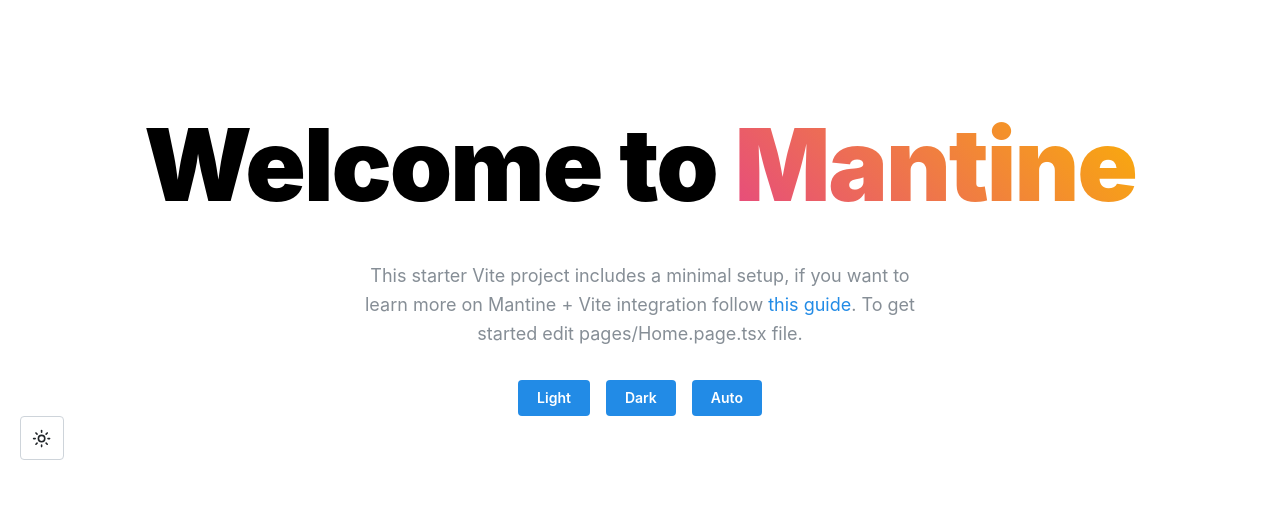
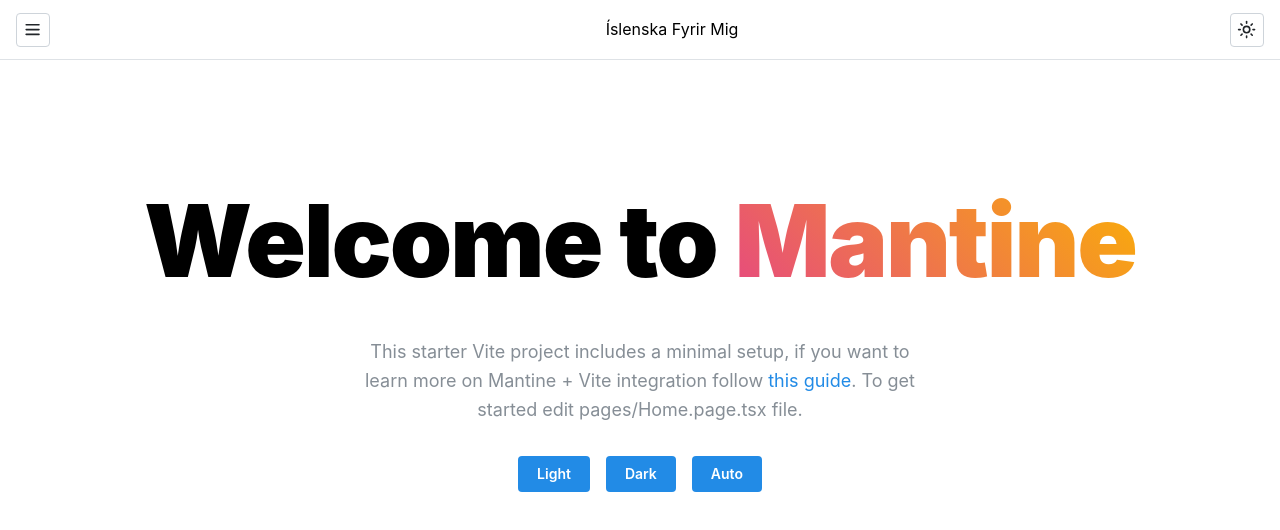
Before and after one commit to eg-heiti-christian/islenska-fyrir-mig, a React (Vite) app: page / in a window 1280 px wide. Shown: the top 530 px of the page. Built offline with nearby package versions, Linux system fonts and the light colour scheme.

Commit message:
Creating Header and Sidebar
- add Menu button for Header
- add Theme Toggle to Header

```diff
--- a/src/App.tsx
+++ b/src/App.tsx
@@ -1,15 +1,17 @@
 import '@mantine/core/styles.css';
 
 import { MantineProvider } from '@mantine/core';
+
+import { Layout } from './components/Layout/Layout'
 import { Router } from './Router';
 import { theme } from './theme';
 
 export default function App() {
   return (
     <MantineProvider theme={theme}>
-      <>
+      <Layout>
         <Router />
-      </>
+      </Layout>
     </MantineProvider>
   );
 }
--- /dev/null
+++ b/src/components/AppHeader/AppHeader.tsx
@@ -0,0 +1,32 @@
+import { ActionIcon } from '@mantine/core';
+import { Menu } from 'lucide-react';
+
+import { ThemeToggle } from '../ThemeToggle/ThemeToggle';
+
+interface Props {
+    open: () => void
+}
+export const AppHeader = (props: Props) => {
+
+    return (
+        <div className='h-full w-full flex items-center mx-4 gap-4 text-center'>
+            <div className='flex w-1/4 '>
+                <ActionIcon className='self-start'
+                    onClick={props.open}
+                    variant="default"
+                    size="lg"
+                    aria-label="Menu">
+                    <Menu className='h-[1.2rem] w-[1.2rem]' />
+                </ActionIcon>
+            </div>
+
+            <div className="w-1/2">
+                Íslenska Fyrir Mig
+            </div>
+
+            <div className='flex w-1/5 justify-end'>
+                <ThemeToggle />
+            </div>
+        </div>
+    )
+}
--- /dev/null
+++ b/src/components/Layout/Layout.tsx
@@ -0,0 +1,36 @@
+import { AppShell, Drawer } from '@mantine/core';
+import { useDisclosure } from '@mantine/hooks';
+
+import { AppHeader } from '../AppHeader/AppHeader';
+
+
+interface Props {
+    children: React.ReactNode
+}
+export const Layout = (props: Props) => {
+
+    const [opened, { open, close }] = useDisclosure(false);
+
+    return (
+        <AppShell
+            padding="md"
+            header={{ height: 60 }}>
+
+            <AppShell.Header>
+                <AppHeader
+                    open={open}
+                />
+            </AppShell.Header>
+
+            <Drawer opened={opened} size="xs" onClose={close}>
+                Navbar
+            </Drawer>
+
+            <AppShell.Main>
+
+                {props.children}
+            </AppShell.Main>
+
+        </AppShell>
+    )
+}
--- a/src/components/ThemeToggle/ThemeToggle.tsx
+++ b/src/components/ThemeToggle/ThemeToggle.tsx
@@ -9,7 +9,7 @@
         <ActionIcon
             onClick={() => setColorScheme(computedColorScheme === 'light' ? 'dark' : 'light')}
             variant="default"
-            size="xl"
+            size="lg"
             aria-label="Toggle color scheme"
             className='ml-5'
         >
--- a/src/pages/Home.page.tsx
+++ b/src/pages/Home.page.tsx
@@ -1,13 +1,11 @@
 import { ColorSchemeToggle } from '../components/ColorSchemeToggle/ColorSchemeToggle';
 import { Welcome } from '../components/Welcome/Welcome';
-import { ThemeToggle } from '../components/ThemeToggle/ThemeToggle';
 
 export function HomePage() {
   return (
     <>
       <Welcome />
       <ColorSchemeToggle />
-      <ThemeToggle />
     </>
   );
 }
```
